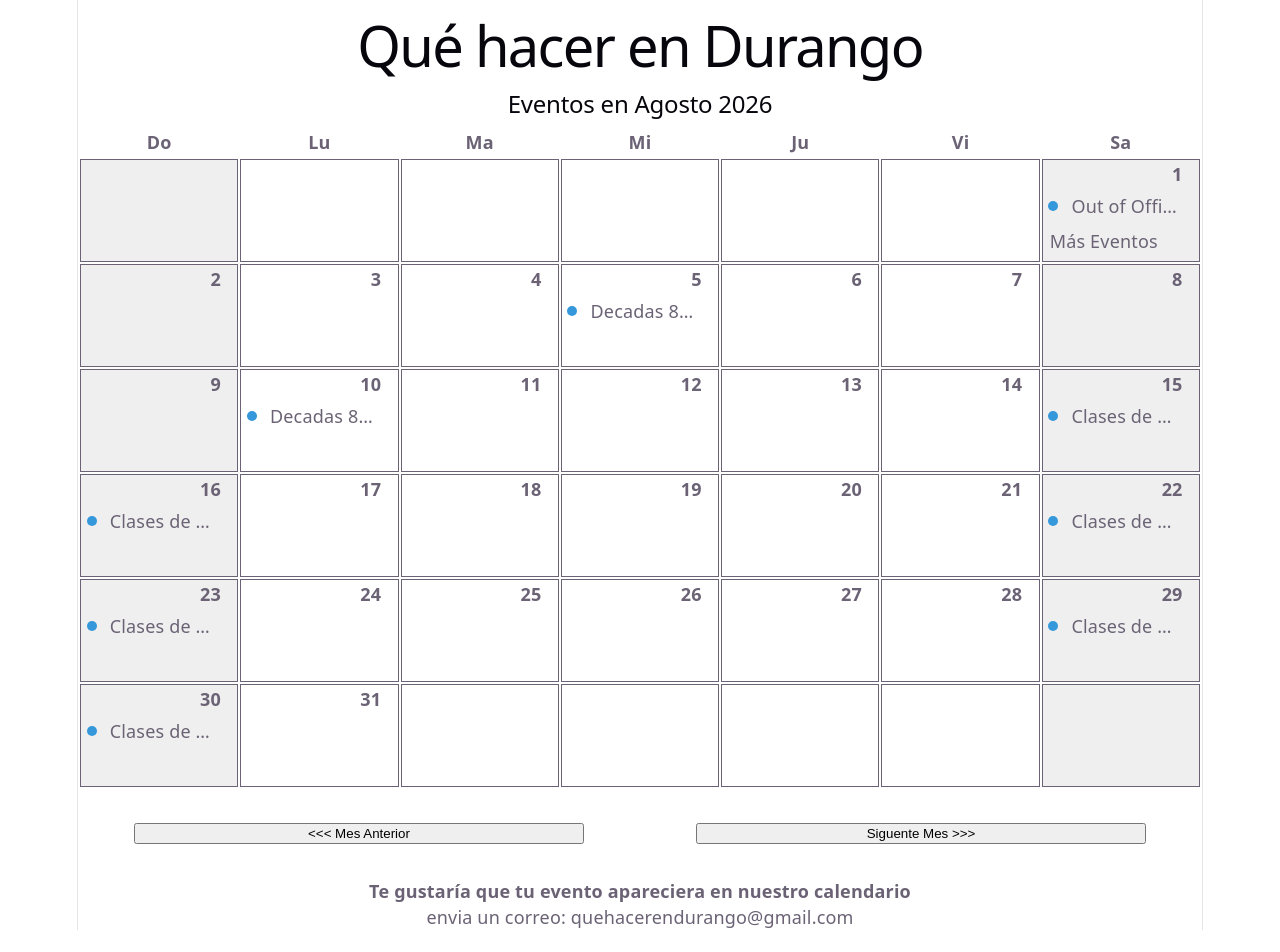
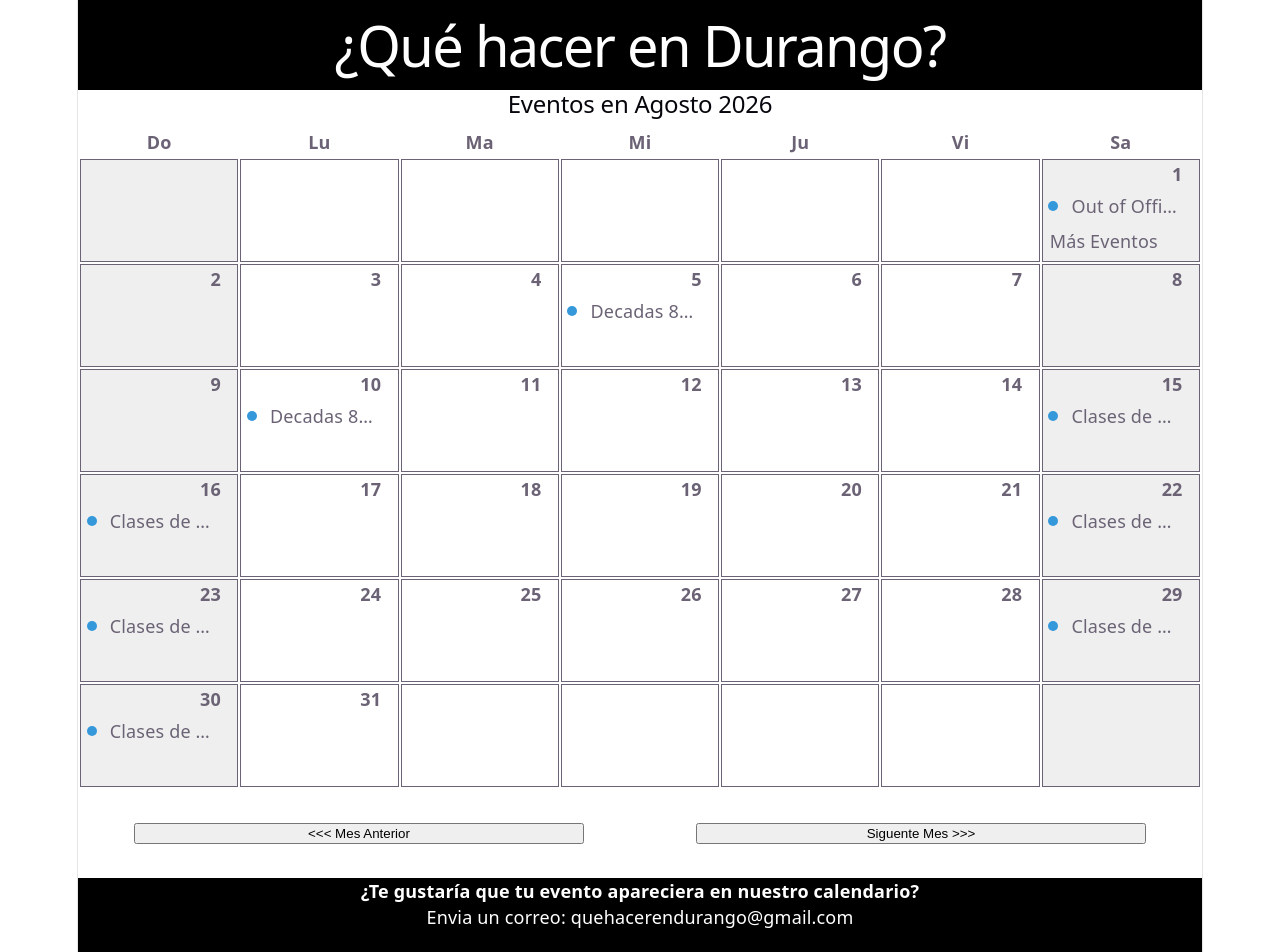
Before and after one commit to otz-dev/que-hacer-dgo, a React (Vite) app: page / in a window 1280 px wide. Shown: the top 952 px of the page. Before the commit the page ends 930 px from the top, so only its background shows below. Built offline with nearby package versions, Linux system fonts and the light colour scheme.

Commit message:
QHED-13: Code cleanup and styles

```diff
--- a/src/Agenda/MonthAgenda.jsx
+++ b/src/Agenda/MonthAgenda.jsx
@@ -65,7 +65,7 @@ const pathDefinition = `${new Date(start).getFullYear()}-${new Date(start).getMo
                 generateMonthDaysLayout(firstWeekDayOfTheMonth.getDay())
             }
         </div>
-        <div className='sarahi'>
+        <div className='contenedor-botones-meses'>
             <button disabled={!(selectedMonthNumber>0)} className='month-button' onClick={()=>{
                 setSelectedMonthNumber((prevSelectedMonthNumber)=>prevSelectedMonthNumber-1)
                 setMonth(()=>months[selectedMonthNumber-1]);
--- a/src/Agenda/index.css
+++ b/src/Agenda/index.css
@@ -65,7 +65,7 @@
 
 }
 
-.sarahi{
+.contenedor-botones-meses{
     display: flex;
     padding-top: 3%;
     padding-bottom: 3%;
--- a/src/ListaDeEventos/index.css
+++ b/src/ListaDeEventos/index.css
@@ -1,3 +1,21 @@
 .main-page-container{
     min-height: 80vh;
 }
+
+.foot-container{
+    background-color: black;
+    color: white
+}
+
+.header{
+    background-color: black;
+
+    h1{
+    color: white !important;
+    }
+}
+
+.footer{
+    height: 100px;
+    background-color: black;
+}
--- a/src/ListaDeEventos/index.jsx
+++ b/src/ListaDeEventos/index.jsx
@@ -8,7 +8,7 @@ export const ListaDeEventos = () =>{
 
     return (
         <Page>
-            <h2>{`Agenda del día ${pathname.split('/')[1]}`}</h2>
+            <h2>{`Agenda del día ${new Date(pathname.split('/')[1]).toLocaleDateString()}`}</h2>
         </Page>
     )
 }
--- a/src/Page/index.jsx
+++ b/src/Page/index.jsx
@@ -1,15 +1,19 @@
 export const Page = (props)=>{
     return (
          <>
-              <header><h1>Qué hacer en Durango</h1></header>
+              <header className="header"><h1>¿Qué hacer en Durango?</h1></header>
 
               <main className='main-page-container'>
                   {props.children}
              </main>
 
-              <footer>
-                  <div> <strong>Te gustaría que tu evento apareciera en nuestro calendario</strong></div>
-                   <div>  envia un correo: quehacerendurango@gmail.com</div>
+              <footer className="footer">
+                  <div className="foot-container">
+
+                    <p>  <strong>¿Te gustaría que tu evento apareciera en nuestro calendario?</strong></p>
+                    <p>Envia un correo: quehacerendurango@gmail.com</p>
+                </div>
+
                </footer>
              </>
     )
```
